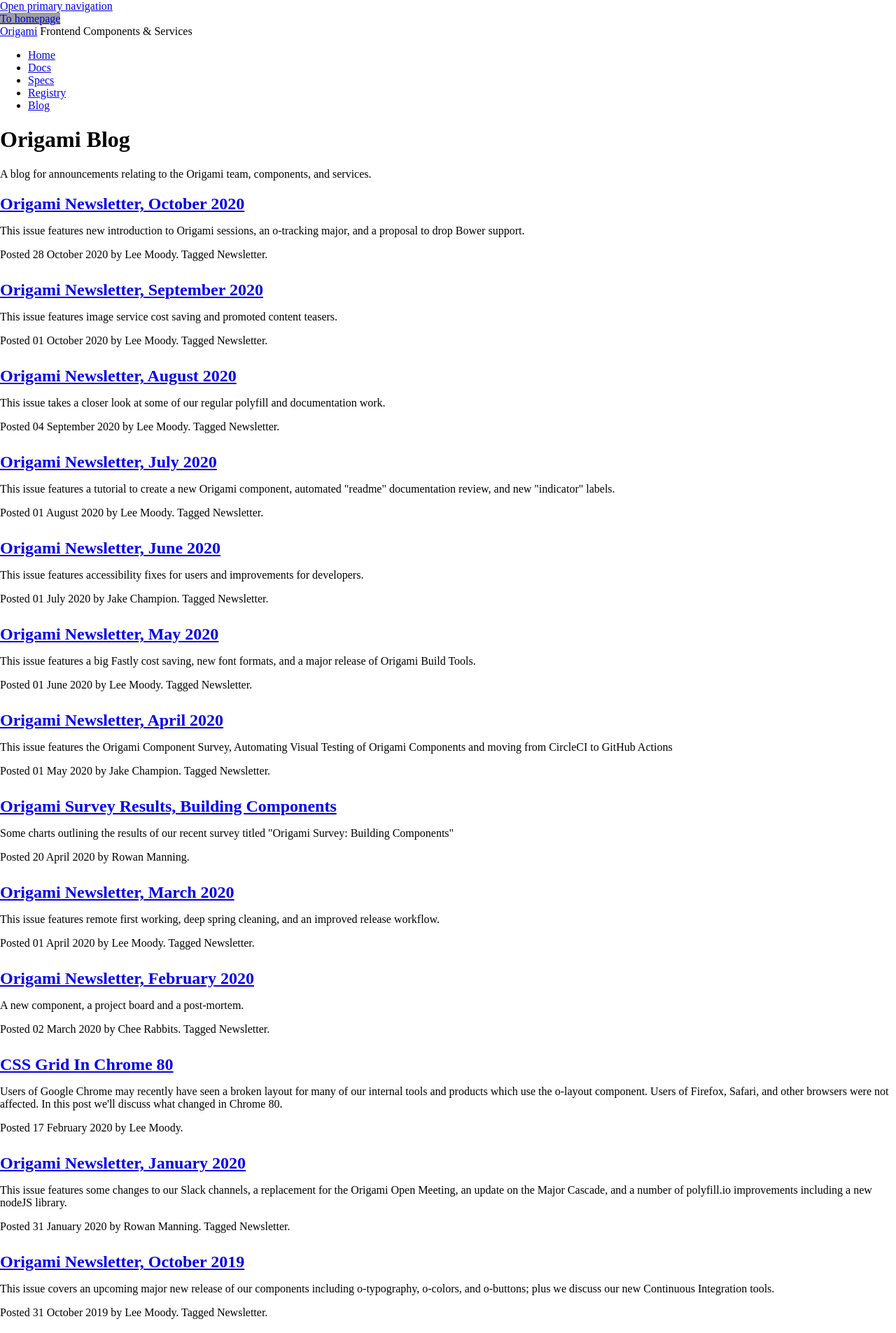
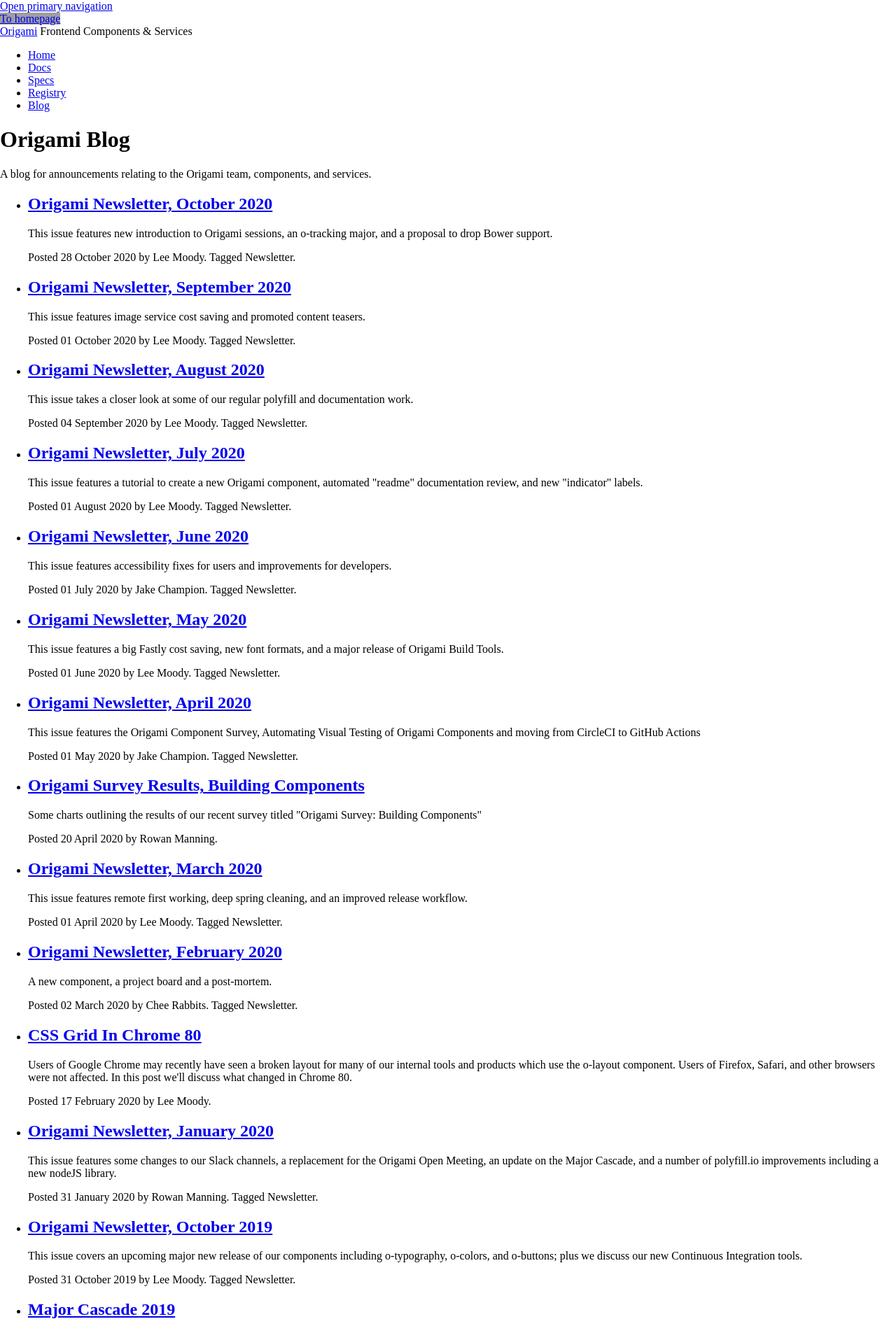
Before and after one commit to Financial-Times/origami-website, a Jekyll site: the page built from pages/blog.html, in a window 1280 px wide. Shown: the top 1905 px of the page at 70% size. Built offline with Jekyll 4.4.1, drawn with Linux system fonts in a browser that asks for light colours; a style sheet for code colours, icons or effects is not loaded; grey boxes are pictures that could not be loaded.

Commit message:
Use o-layout hero listing for the blog

```diff
--- a/_layouts/default.html
+++ b/_layouts/default.html
@@ -50,7 +50,7 @@
 			display: none !important;
 		}
 	</style>
-	<link rel="stylesheet" href="https://www.ft.com/__origami/service/build/v2/bundles/css?modules=o-normalise@^2.0.0,o-typography@^6.0.0,o-layout@^4.0.4,o-header-services@^4.0.8,o-footer-services@^3.0.0,o-syntax-highlight@^3.0.5,o-message@^4.0.0,o-table@^8.0.0&brand=internal" />
+	<link rel="stylesheet" href="https://www.ft.com/__origami/service/build/v2/bundles/css?modules=o-normalise@^2.0.0,o-typography@^6.0.0,o-layout@^4.2.0,o-header-services@^4.0.8,o-footer-services@^3.0.0,o-syntax-highlight@^3.0.5,o-message@^4.0.0,o-table@^8.0.0&brand=internal" />
 	<link rel="stylesheet" href="/assets/main.css" />
 
 	<!-- JS -->
@@ -63,7 +63,7 @@
 				var s = document.getElementsByTagName('script')[0];
 				s.parentNode.insertBefore(o, s);
 			}
-		}('https://www.ft.com/__origami/service/build/v2/bundles/js?modules=o-normalise@^2.0.0,o-typography@^6.0.0,o-layout@^4.0.4,o-header-services@^4.0.8,o-footer-services@^3.0.0,o-syntax-highlight@^3.0.5,o-message@^4.0.0,o-table@^8.0.0'));
+		}('https://www.ft.com/__origami/service/build/v2/bundles/js?modules=o-normalise@^2.0.0,o-typography@^6.0.0,o-layout@^4.2.0,o-header-services@^4.0.8,o-footer-services@^3.0.0,o-syntax-highlight@^3.0.5,o-message@^4.0.0,o-table@^8.0.0'));
 	</script>
 </head>
 <body>
--- a/assets/main.scss
+++ b/assets/main.scss
@@ -77,31 +77,6 @@ svg {
 	background-image: url(https://www.ft.com/__origami/service/image/v2/images/raw/ftlogo-v1:origami?format=svg&source=origami&width=55);
 }
 
-// Blog styles introduce their own layout stuff, which isn't
-// great. We possibly need to find a nicer way to do this.
-$o-website-bottom-spacing: 28px;
-
-.o-website__blog-listing {
-	list-style: none;
-	padding: 0;
-}
-
-.o-website__blog-post {
-	margin-bottom: $o-website-bottom-spacing;
-
-	// Specificity required to override o-layout styles
-	&__title {
-		margin-bottom: 8px !important;
-	}
-	&__description {
-		margin-bottom: 4px !important;
-	}
-	&__meta {
-		margin-bottom: 0 !important;
-		font-size: 16px !important;
-	}
-}
-
 strong {
 	font-weight: 600;
 }
--- a/pages/blog.html
+++ b/pages/blog.html
@@ -22,19 +22,19 @@ nav_order: 30
 
 <div class="o-layout__main">
 
-	<ul class="o-website__blog-listing o-layout-typography">
+	<ul class="o-layout__listing">
 		{% for post in site.posts %}
-			<li class="o-website__blog-post">
+			<li class="o-layout__listing__item">
 
-				<h2 class="o-website__blog-post__title">
+				<h2 class="o-layout__listing__item__title">
 					<a href="{{post.url}}">{{post.title}}</a>
 				</h2>
 
 				{% if post.description %}
-					<p class="o-website__blog-post__description">{{post.description}}</p>
+					<p class="o-layout__listing__item__description">{{post.description}}</p>
 				{% endif %}
 
-				<p class="o-website__blog-post__meta">
+				<p class="o-layout__listing__item__meta">
 					Posted <time datetime="{{ post.date | date: '%Y-%m-%dT%H:%M:%SZ' }}">{{ post.date | date: '%d %B %Y' }}</time>
 					by {{post.author}}.
 					{% if post.tags != empty %}
```
